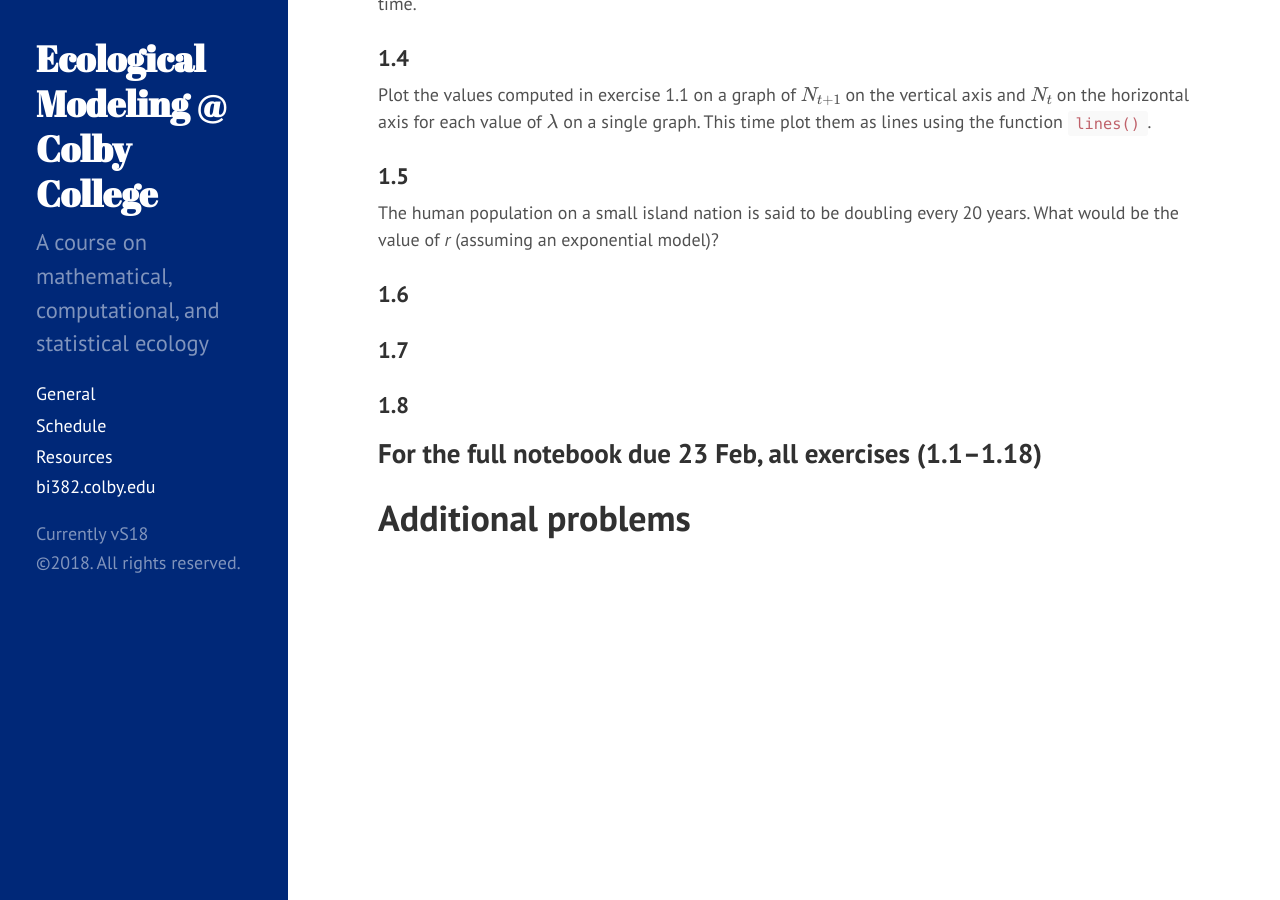
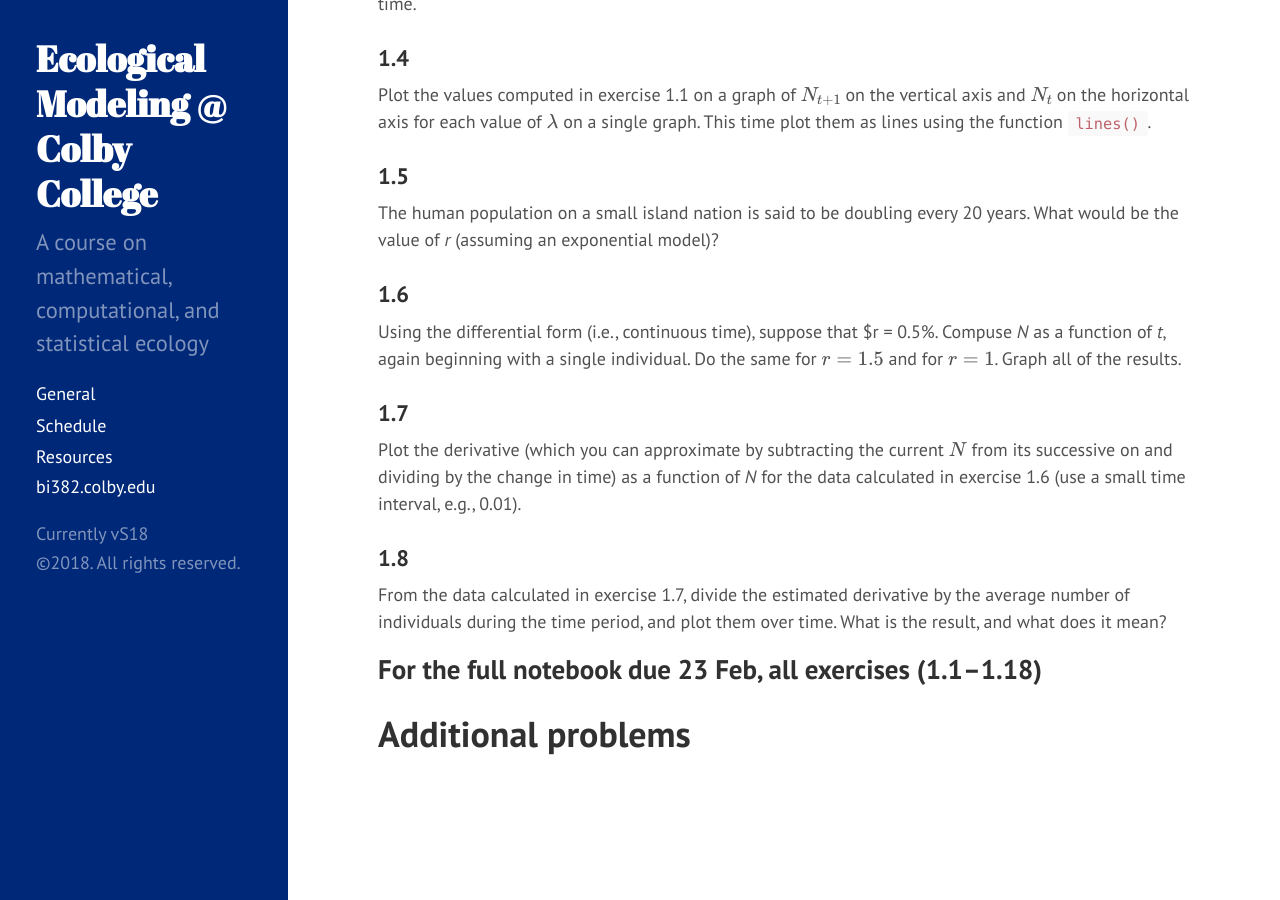
Before and after one commit to ColbyEcology/BI382_2018_Spring, a Jekyll site: the page built from Assignments/Notebooks/Ch1_Notebook.md, in a window 1280 px wide and 900 px high, scrolled down 836 px. Built offline with Jekyll 4.4.1, drawn with Linux system fonts in a browser that asks for light colours; formulas are drawn with MathJax 3; some of the changed text lies outside the part shown.

Commit message:
all problems from vg for draft

```diff
--- a/Assignments/Notebooks/Ch1_Notebook.md
+++ b/Assignments/Notebooks/Ch1_Notebook.md
@@ -23,12 +23,13 @@ Plot the values computed in exercise 1.1 on a graph of $N_{t+1}$ on the vertical
 The human population on a small island nation is said to be doubling every 20 years. What would be the value of *r* (assuming an exponential model)?
 
 ### 1.6
-
+Using the differential form (i.e., continuous time), suppose that $r = 0.5%. Compuse *N* as a function of *t*, again beginning with a single individual. Do the same for $r = 1.5$ and for $r = 1$. Graph all of the results.
 
 ### 1.7
+Plot the derivative (which you can approximate by subtracting the current $N$ from its successive on and dividing by the change in time) as a function of *N* for the data calculated in exercise 1.6 (use a small time interval, e.g., 0.01).
 
 ### 1.8
-
+From the data calculated in exercise 1.7, divide the estimated derivative by the average number of individuals during the time period, and plot them over time. What is the result, and what does it mean?
 
 ## For the full notebook due 23 Feb, all exercises (1.1–1.18)
 
--- a/_layouts/assignment.html
+++ b/_layouts/assignment.html
@@ -10,6 +10,6 @@ layout: default
     {{ page.title }}
 {% endif %}
   </h1>
-  <small><a href="../../../Schedule">Return to schedule</a></small>
+  <small><a href="../../../Schedule">Return to Schedule</a></small>
   {{ content }}
 </div>
```
Also changed, not shown: Misc/CMsMarkdown.md (+1 -1 lines), index.md (+1 -1 lines).
